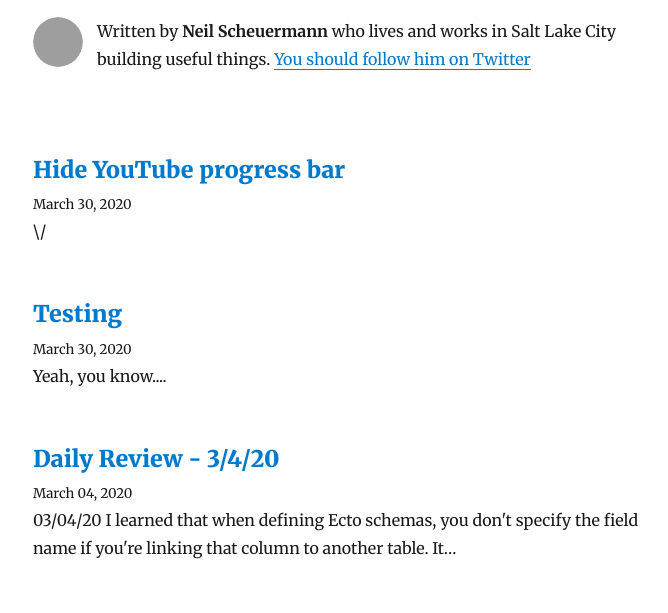
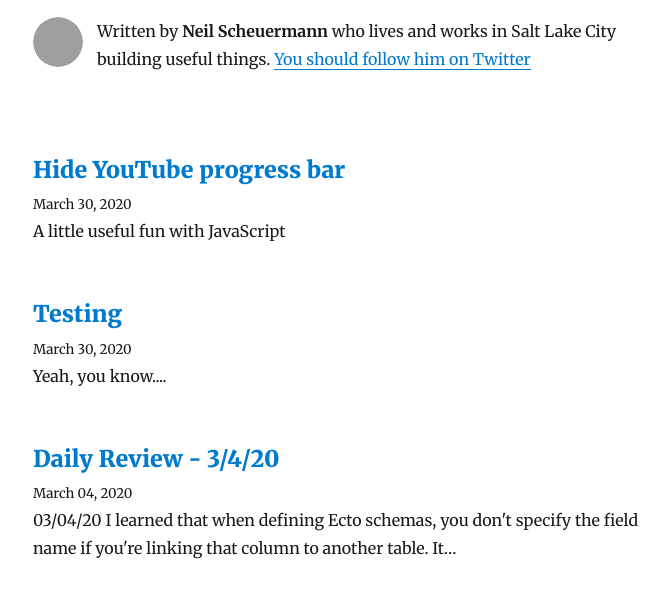
Before and after one commit to neilscheuermann/personal-site, a Gatsby site: page /blog/ in a window 1280 px wide. Shown: the part 137-750 px from the top of the page, without its empty margins (292-960 px from the left). Built offline with nearby package versions, Linux system fonts and the light colour scheme; Gatsby itself is replaced by a stand-in of ours; some packages are replaced by stand-ins of ours; grey boxes are pictures that could not be loaded.

Commit message:
Update Blog “hide-youtube-progress-bar”

```diff
--- a/content/blog/hide-youtube-progress-bar.md
+++ b/content/blog/hide-youtube-progress-bar.md
@@ -2,7 +2,7 @@
 path: youtube_progress_bar
 date: 2020-03-30T18:20:31.657Z
 title: Hide YouTube progress bar
-description: \/
+description: A little useful fun with JavaScript
 ---
 ## Make re-watching past sporting events more exciting, without the progress bar giving away the possibility of overtime. Do it using some basic javascript!
 
```
